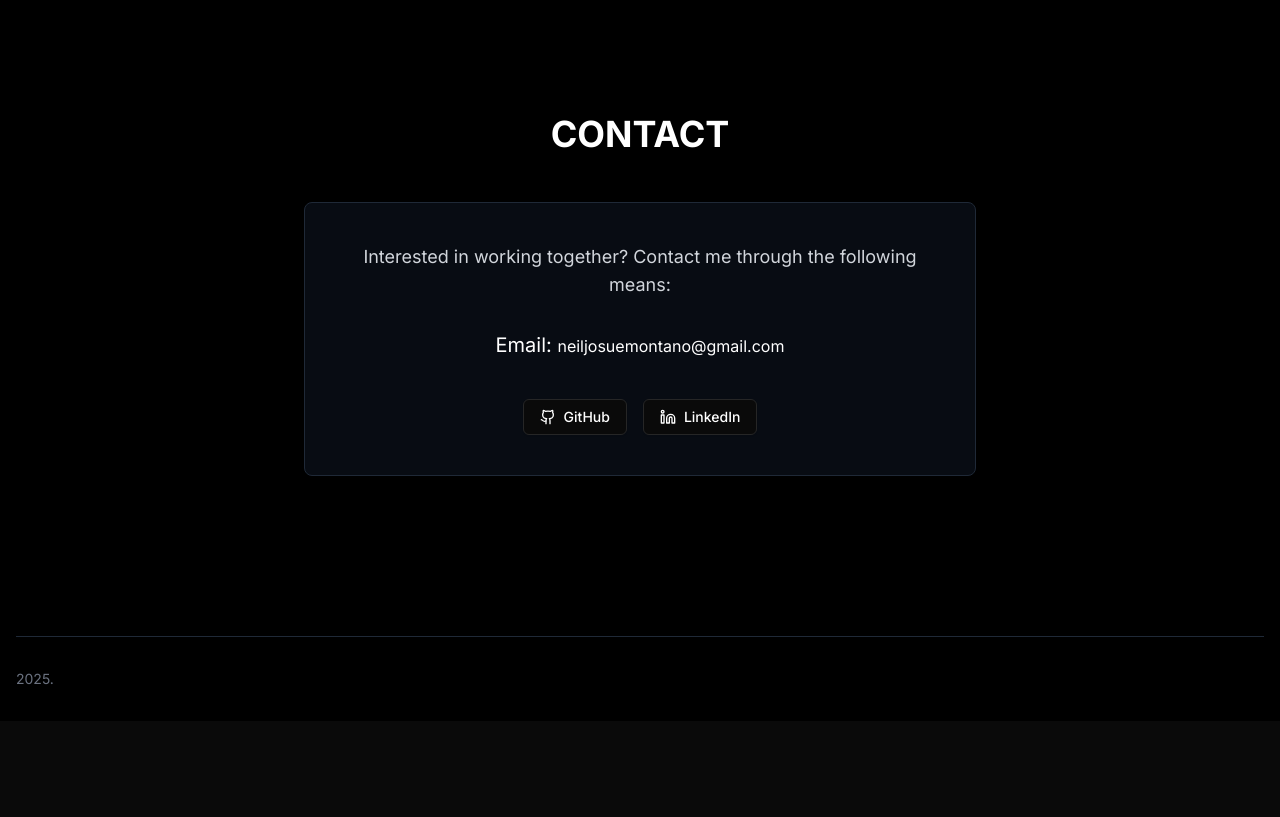
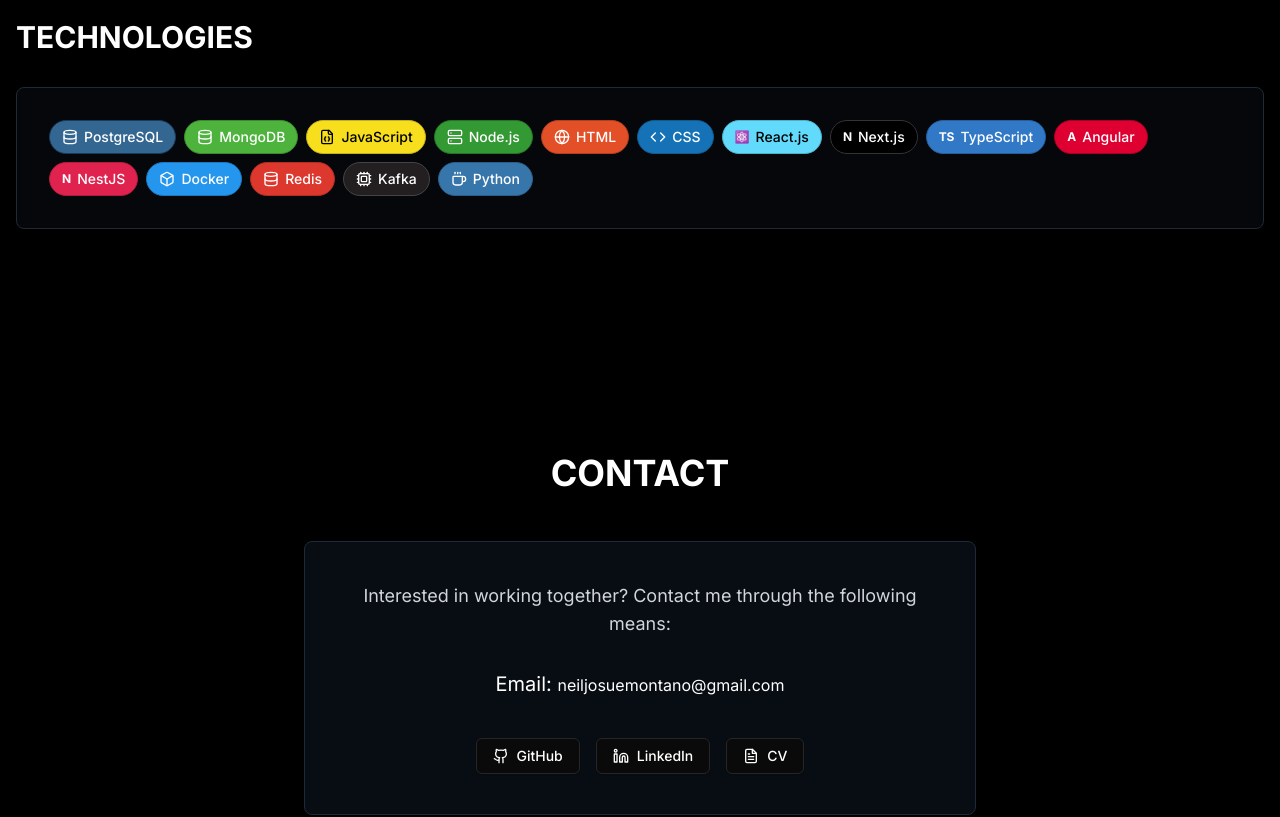
Before and after one commit to Frynox/portfolio-web, a Next.js app: page / in a window 1280 px wide. Shown: the part 1540-2357 px from the top of the page. Before the commit the page ends 2261 px from the top, so only its background shows below. Built offline with nearby package versions, Linux system fonts and the light colour scheme.

Commit message:
added cv

```diff
--- a/app/page.tsx
+++ b/app/page.tsx
@@ -3,6 +3,7 @@
 import { ParticleBackground } from "@/components/particle-background"
 import { ProjectCarousel } from "@/components/project-carousel"
 import { Github } from "lucide-react"
+import { TechnologyBadges } from "@/components/technology-badges"
 
 export default function Home() {
   return (
@@ -32,9 +33,9 @@
             <div className="mt-6 sm:mt-10">
               <p className="text-gray-400 max-w-2xl text-sm sm:text-base">SCALABLE WEB SOLUTIONS.</p>
               <p className="mt-4 sm:mt-8 text-gray-400 max-w-2xl text-sm sm:text-base">
-              Full-stack developer driven by a passion for building efficient, secure applications that stand the test of time. My expertise spans the entire web development stack, where I blend creative front-end solutions with robust back-end architecture.
-I specialize in crafting scalable systems that grow alongside business needs while maintaining optimal performance. My approach prioritizes clean code, security-first design, and performance optimization at every step of the development process.
-Constantly pushing technical boundaries, I transform complex challenges into elegant solutions that make a difference in todays digital landscape.
+                Full-stack developer driven by a passion for building efficient, secure applications that stand the test of time. My expertise spans the entire web development stack, where I blend creative front-end solutions with robust back-end architecture.
+                I specialize in crafting scalable systems that grow alongside business needs while maintaining optimal performance. My approach prioritizes clean code, security-first design, and performance optimization at every step of the development process.
+                Constantly pushing technical boundaries, I transform complex challenges into elegant solutions that make a difference in todays digital landscape.
               </p>
             </div>
           </div>
@@ -45,11 +46,20 @@
           <ProjectCarousel />
         </section>
 
+
+        {/* Tecnologías */}
+        <section className="py-16 border-t border-gray-800">
+          <h2 className="text-3xl font-bold mb-8">TECHNOLOGIES</h2>
+          <div className="bg-gray-900/30 p-8 rounded-lg border border-gray-800">
+            <TechnologyBadges />
+          </div>
+        </section>
+
         <section id="contact" className="py-10 sm:py-20 my-10 sm:my-20 flex flex-col items-center justify-center">
           <h2 className="text-3xl sm:text-4xl font-bold mb-8 sm:mb-12 text-center">CONTACT</h2>
           <div className="max-w-2xl mx-auto w-full bg-gray-900/50 p-6 sm:p-10 rounded-lg border border-gray-800">
             <p className="text-gray-300 mb-6 sm:mb-8 text-center text-base sm:text-lg">
-            Interested in working together? Contact me through the following means:
+              Interested in working together? Contact me through the following means:
             </p>
             <div className="flex flex-col items-center gap-4 sm:gap-6">
               <p className="text-lg sm:text-xl">
@@ -86,6 +96,28 @@
                     LinkedIn
                   </Button>
                 </Link>
+                <Link href="/cv.pdf" target="_blank" rel="noopener noreferrer" className="w-full sm:w-auto">
+                  <Button variant="outline" size="default" className="gap-2 w-full sm:w-auto">
+                    <svg
+                      xmlns="http://www.w3.org/2000/svg"
+                      width="18"
+                      height="18"
+                      viewBox="0 0 24 24"
+                      fill="none"
+                      stroke="currentColor"
+                      strokeWidth="2"
+                      strokeLinecap="round"
+                      strokeLinejoin="round"
+                    >
+                      <path d="M14 2H6a2 2 0 0 0-2 2v16a2 2 0 0 0 2 2h12a2 2 0 0 0 2-2V8z" />
+                      <polyline points="14 2 14 8 20 8" />
+                      <line x1="16" y1="13" x2="8" y2="13" />
+                      <line x1="16" y1="17" x2="8" y2="17" />
+                      <polyline points="10 9 9 9 8 9" />
+                    </svg>
+                    CV
+                  </Button>
+                </Link>
               </div>
             </div>
           </div>
--- /dev/null
+++ b/components/technology-badges.tsx
@@ -0,0 +1,149 @@
+"use client"
+
+import type React from "react"
+
+import { Database, Server, Code, FileJson, Globe, Cpu, Box, Coffee } from "lucide-react"
+
+type Technology = {
+  name: string
+  icon: React.ReactNode
+  color: string
+  textColor: string
+  borderColor: string
+}
+
+const technologies: Technology[] = [
+  {
+    name: "PostgreSQL",
+    icon: <Database size={16} />,
+    color: "#336791",
+    textColor: "white",
+    borderColor: "#1a3c5a",
+  },
+  {
+    name: "MongoDB",
+    icon: <Database size={16} />,
+    color: "#4DB33D",
+    textColor: "white",
+    borderColor: "#3a8a2e",
+  },
+  {
+    name: "JavaScript",
+    icon: <FileJson size={16} />,
+    color: "#F7DF1E",
+    textColor: "black",
+    borderColor: "#c4b018",
+  },
+  {
+    name: "Node.js",
+    icon: <Server size={16} />,
+    color: "#339933",
+    textColor: "white",
+    borderColor: "#267326",
+  },
+  {
+    name: "HTML",
+    icon: <Globe size={16} />,
+    color: "#E34F26",
+    textColor: "white",
+    borderColor: "#b33d1e",
+  },
+  {
+    name: "CSS",
+    icon: <Code size={16} />,
+    color: "#1572B6",
+    textColor: "white",
+    borderColor: "#105a8c",
+  },
+  {
+    name: "React.js",
+    icon: <div className="text-xs font-bold">⚛️</div>,
+    color: "#61DAFB",
+    textColor: "black",
+    borderColor: "#4db0c7",
+  },
+  {
+    name: "Next.js",
+    icon: <div className="text-xs font-bold">N</div>,
+    color: "#000000",
+    textColor: "white",
+    borderColor: "#333333",
+  },
+  {
+    name: "TypeScript",
+    icon: <div className="text-xs font-bold">TS</div>,
+    color: "#3178C6",
+    textColor: "white",
+    borderColor: "#265e9c",
+  },
+  {
+    name: "Angular",
+    icon: <div className="text-xs font-bold">A</div>,
+    color: "#DD0031",
+    textColor: "white",
+    borderColor: "#a80025",
+  },
+  {
+    name: "NestJS",
+    icon: <div className="text-xs font-bold">N</div>,
+    color: "#E0234E",
+    textColor: "white",
+    borderColor: "#b01c3e",
+  },
+  {
+    name: "Docker",
+    icon: <Box size={16} />,
+    color: "#2496ED",
+    textColor: "white",
+    borderColor: "#1c77bd",
+  },
+  {
+    name: "Redis",
+    icon: <Database size={16} />,
+    color: "#DC382D",
+    textColor: "white",
+    borderColor: "#b02c24",
+  },
+  {
+    name: "Kafka",
+    icon: <Cpu size={16} />,
+    color: "#231F20",
+    textColor: "white",
+    borderColor: "#444444",
+  },
+  {
+    name: "Python",
+    icon: <Coffee size={16} />,
+    color: "#3776AB",
+    textColor: "white",
+    borderColor: "#2c5d88",
+  },
+]
+
+interface TechnologyBadgesProps {
+  className?: string
+  limit?: number
+}
+
+export function TechnologyBadges({ className = "", limit }: TechnologyBadgesProps) {
+  const displayTechnologies = limit ? technologies.slice(0, limit) : technologies
+
+  return (
+    <div className={`flex flex-wrap gap-2 ${className}`}>
+      {displayTechnologies.map((tech) => (
+        <div
+          key={tech.name}
+          className="flex items-center gap-1.5 px-3 py-1.5 rounded-full text-sm font-medium transition-transform hover:scale-105"
+          style={{
+            backgroundColor: tech.color,
+            color: tech.textColor,
+            border: `1px solid ${tech.borderColor}`,
+          }}
+        >
+          {tech.icon}
+          <span>{tech.name}</span>
+        </div>
+      ))}
+    </div>
+  )
+}
```
Also changed, not shown: 2 other files (tests, documents, lock files or other folders).
